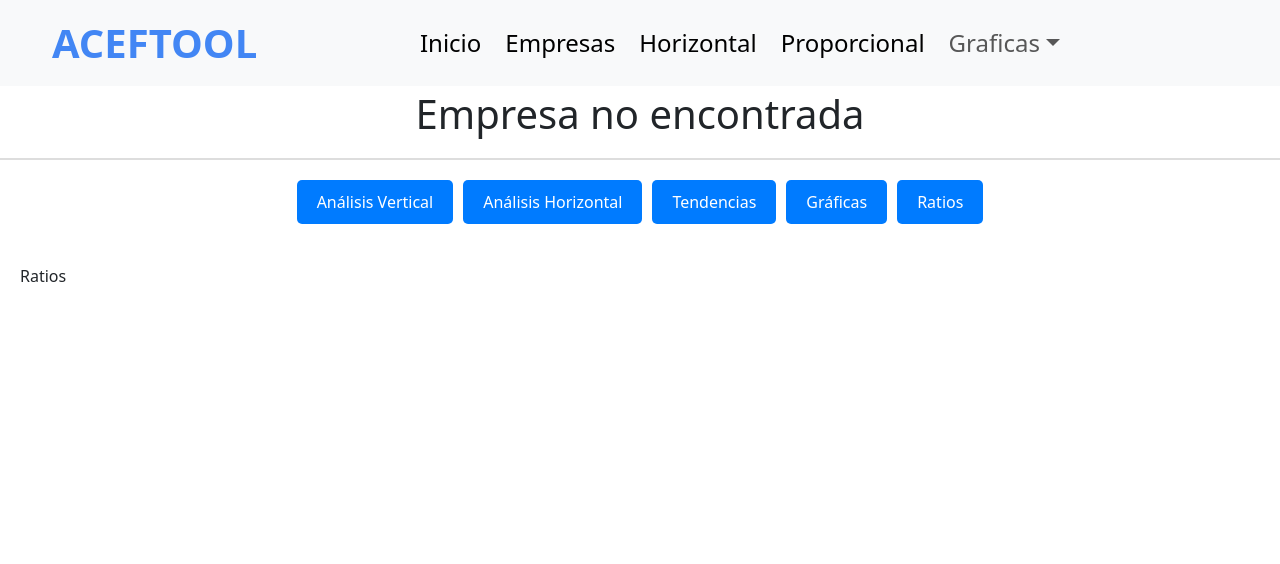
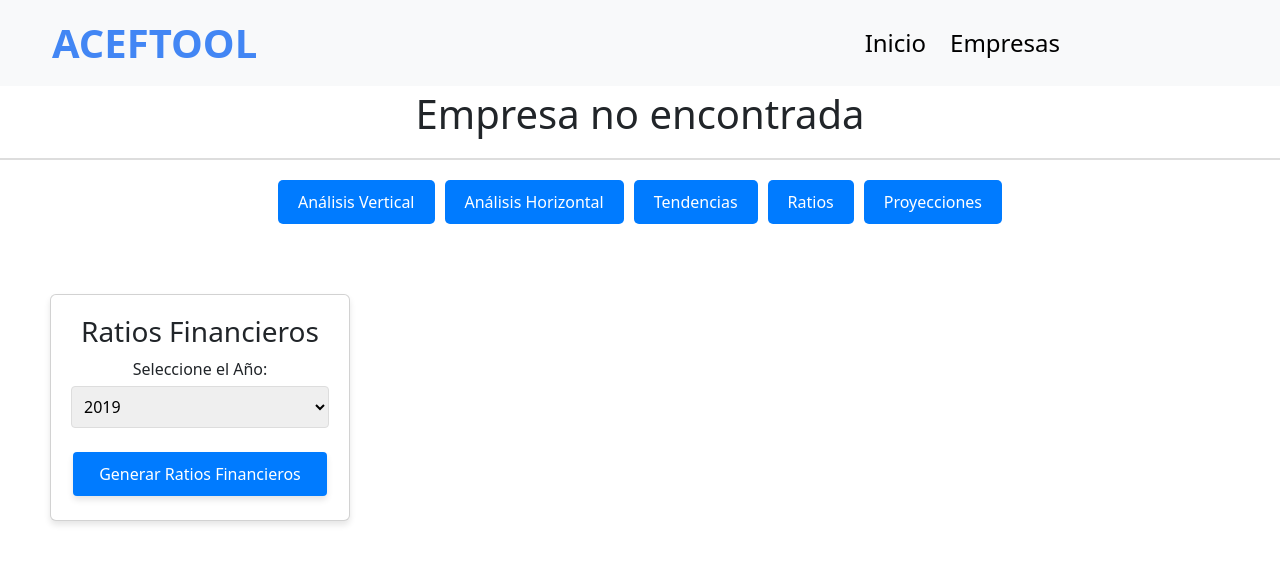
Before and after one commit to LeoTorrico/estados-financieros-front, a React (Vite) app: page /empresa/1 in a window 1280 px wide. Both pictures are taken after a click on the button "Ratios". Shown: the top 564 px of the page. Built offline with nearby package versions, Linux system fonts and the light colour scheme; no server answers; a small style sheet from the web is missing.

Commit message:
Proyecciones

```diff
--- a/package.json
+++ b/package.json
@@ -13,8 +13,10 @@
     "axios": "^1.7.2",
     "bootstrap": "^5.3.3",
     "react": "^18.2.0",
+    "react-bootstrap": "^2.10.4",
     "react-dom": "^18.2.0",
     "react-dropzone": "^14.2.3",
+    "react-modal": "^3.16.1",
     "react-router-dom": "^6.24.0",
     "react-table": "^7.8.0",
     "recharts": "^2.12.7",
--- a/src/Pages/PageEmpresa.jsx
+++ b/src/Pages/PageEmpresa.jsx
@@ -2,6 +2,7 @@ import React, { useState, useEffect } from 'react';
 import axios from 'axios';
 import Navbar from '../components/Navbar';
 import UploadExcel from '../components/UploadExcel';
+import Simulacion from '../components/Simulacion';
 import AnalisisVertical from '../components/AnalisisVertical';
 import AnalisisHorizontal from '../components/AnalisisHorizontal';
 import Tendencias from '../components/Tendencias';
@@ -36,8 +37,8 @@ function PageEmpresa() {
         return <AnalisisHorizontal codEmpresa={cod_empresa} />;
       case 'tendencias':
         return <Tendencias codEmpresa={cod_empresa} />;
-      case 'graficas':
-        return <Graficas codEmpresa={cod_empresa} />;
+      case 'simulacion':
+        return <Simulacion codEmpresa={cod_empresa} />;
       case 'ratios':
         return <Ratios codEmpresa={cod_empresa} />;
       default:
@@ -65,8 +66,8 @@ function PageEmpresa() {
         <button onClick={() => setActiveAnalysis('vertical')}>Análisis Vertical</button>
         <button onClick={() => setActiveAnalysis('horizontal')}>Análisis Horizontal</button>
         <button onClick={() => setActiveAnalysis('tendencias')}>Tendencias</button>
-        <button onClick={() => setActiveAnalysis('graficas')}>Gráficas</button>
         <button onClick={() => setActiveAnalysis('ratios')}>Ratios</button>
+        <button onClick={() => setActiveAnalysis('simulacion')}>Proyecciones</button>
       </div>
       <div className="results-container">
         {renderAnalysis()}
--- /dev/null
+++ b/src/Styles/Ratios.css
@@ -0,0 +1,65 @@
+.ratios-container {
+    padding: 20px;
+  }
+
+  .card {
+    background: #fff;
+    padding: 20px;
+    border-radius: 8px;
+    box-shadow: 0 4px 6px rgba(0, 0, 0, 0.1);
+    margin-bottom: 20px;
+  }
+
+  .form-group {
+    margin-bottom: 20px;
+  }
+
+  label {
+    display: block;
+    margin-bottom: 8px;
+  }
+
+  select {
+    width: 100%;
+    padding: 8px;
+    border-radius: 4px;
+    border: 1px solid #ddd;
+  }
+
+  .generate-button {
+    padding: 10px 20px;
+    background-color: #007bff;
+    color: #fff;
+    border: none;
+    border-radius: 4px;
+    cursor: pointer;
+  }
+
+  .generate-button:hover {
+    background-color: #0056b3;
+  }
+
+  .spinner {
+    text-align: center;
+    padding: 20px;
+  }
+
+  .table-container {
+    margin-top: 20px;
+  }
+
+  .table {
+    width: 100%;
+    border-collapse: collapse;
+  }
+
+  .table th,
+  .table td {
+    border: 1px solid #ddd;
+    padding: 8px;
+    text-align: center;
+  }
+
+  .table th {
+    background-color: #f4f4f4;
+  }
--- a/src/components/Navbar.jsx
+++ b/src/components/Navbar.jsx
@@ -18,22 +18,6 @@ function Navbar() {
               <li className="nav-item">
                 <Link className="nav-link active" aria-current="page" href="#" Link to="/empresas">Empresas</Link>
               </li>
-              <li className="nav-item">
-                <a className="nav-link active" aria-current="page" href="#">Horizontal</a>
-              </li>
-              <li className="nav-item">
-                <a className="nav-link active" aria-current="page" href="#">Proporcional</a>
-              </li>
-              <li className="nav-item dropdown">
-                <a className="nav-link dropdown-toggle" href="#" role="button" data-bs-toggle="dropdown" aria-expanded="false">
-                  Graficas
-                </a>
-                <ul className="dropdown-menu">
-                  <li><a className="dropdown-item" href="#">Action</a></li>
-                  <li><a className="dropdown-item" href="#">Another action</a></li>
-                  <li><a className="dropdown-item" href="#">Something else here</a></li>
-                </ul>
-              </li>
             </ul>
           </div>
         </div>
--- a/src/components/Ratios.jsx
+++ b/src/components/Ratios.jsx
@@ -1,9 +1,92 @@
-import React from 'react'
+import React, { useState } from 'react';
+import axios from 'axios';
+import '../Styles/Ratios.css';
 
-function Ratios() {
+const Ratios = ({ codEmpresa }) => {
+  const [year, setYear] = useState('2019');
+  const [data, setData] = useState(null);
+  const [loading, setLoading] = useState(false);
+
+  const handleChangeYear = (event) => {
+    setYear(event.target.value);
+  };
+
+  const handleGenerateRatios = () => {
+    setLoading(true);
+    axios.get(`https://backend-tss.vercel.app/api/ratios-financieros/${codEmpresa}/${year}`)
+      .then(response => {
+        setData(response.data);
+        setLoading(false);
+      })
+      .catch(error => {
+        console.error('Error al obtener los ratios financieros:', error);
+        setLoading(false);
+      });
+  };
+
   return (
-    <div>Ratios</div>
-  )
-}
+    <div className="ratios-container">
+      <div className="card">
+        <h3>Ratios Financieros</h3>
+        <div className="form-group">
+          <label htmlFor="year">Seleccione el Año:</label>
+          <select id="year" value={year} onChange={handleChangeYear}>
+            <option value="2019">2019</option>
+            <option value="2020">2020</option>
+            <option value="2021">2021</option>
+            <option value="2022">2022</option>
+            <option value="2023">2023</option>
+          </select>
+        </div>
+        <button className="generate-button" onClick={handleGenerateRatios}>
+          Generar Ratios Financieros
+        </button>
+      </div>
 
-export default Ratios
+      {loading ? (
+        <div className="spinner"></div>
+      ) : (
+        data && (
+          <div className="table-container">
+            <table className="table">
+              <thead>
+                <tr>
+                  <th>Ratio</th>
+                  <th>Valor</th>
+                </tr>
+              </thead>
+              <tbody>
+                <tr>
+                  <td>Liquidez Corriente</td>
+                  <td>{data.liquidez_corriente}</td>
+                </tr>
+                <tr>
+                  <td>Prueba Ácida</td>
+                  <td>{data.prueba_acida}</td>
+                </tr>
+                <tr>
+                  <td>Capital de Trabajo</td>
+                  <td>{data.capital_trabajo}</td>
+                </tr>
+                <tr>
+                  <td>Endeudamiento Total</td>
+                  <td>{data.endeudamiento_total}</td>
+                </tr>
+                <tr>
+                  <td>Deuda Total</td>
+                  <td>{data.deuda_total}</td>
+                </tr>
+                <tr>
+                  <td>Solvencia</td>
+                  <td>{data.solvencia}</td>
+                </tr>
+              </tbody>
+            </table>
+          </div>
+        )
+      )}
+    </div>
+  );
+};
+
+export default Ratios;
--- /dev/null
+++ b/src/components/Simulacion.jsx
@@ -0,0 +1,62 @@
+import React, { useState } from 'react';
+import axios from 'axios';
+
+const Simulacion = ({ codEmpresa }) => {
+  const [data, setData] = useState(null);
+  const [loading, setLoading] = useState(false);
+
+  const handleGenerateSimulacion = () => {
+    setLoading(true);
+    axios.get(`https://backend-tss.vercel.app/api/proyeccion?codigoEmpresa=${codEmpresa}&tipoEstado=BALANCE GENERAL`)
+      .then(response => {
+        setData(response.data);
+        setLoading(false);
+      })
+      .catch(error => {
+        console.error('Error al obtener los datos de simulación:', error);
+        setLoading(false);
+      });
+  };
+
+  return (
+    <div className="simulacion-container">
+      <div className="card">
+        <h3>Proyecciones Financieras</h3>
+        <button className="generate-button" onClick={handleGenerateSimulacion}>
+          Generar Proyecciones
+        </button>
+      </div>
+
+      {loading ? (
+        <div className="spinner"></div>
+      ) : (
+        data && (
+          <div className="table-container">
+            <table className="table">
+              <thead>
+                <tr>
+                  <th>Nombre de la Cuenta</th>
+                  <th>Tipo de Cuenta</th>
+                  <th>Valor Promedio</th>
+                  <th>Año de Proyección</th>
+                </tr>
+              </thead>
+              <tbody>
+                {data.map((item, index) => (
+                  <tr key={index}>
+                    <td>{item.nombreCuenta}</td>
+                    <td>{item.tipoCuenta}</td>
+                    <td>{item.valorPromedio}</td>
+                    <td>{item.yearProyeccion}</td>
+                  </tr>
+                ))}
+              </tbody>
+            </table>
+          </div>
+        )
+      )}
+    </div>
+  );
+};
+
+export default Simulacion;
```
Also changed, not shown: 1 other file (tests, documents, lock files or other folders).
